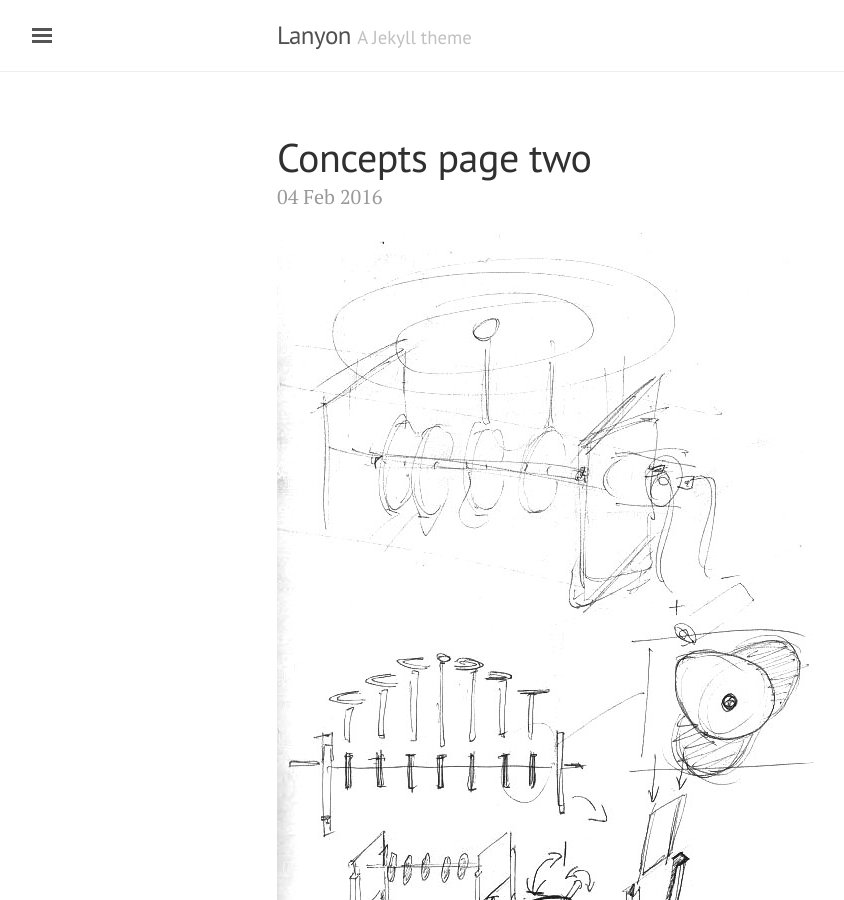
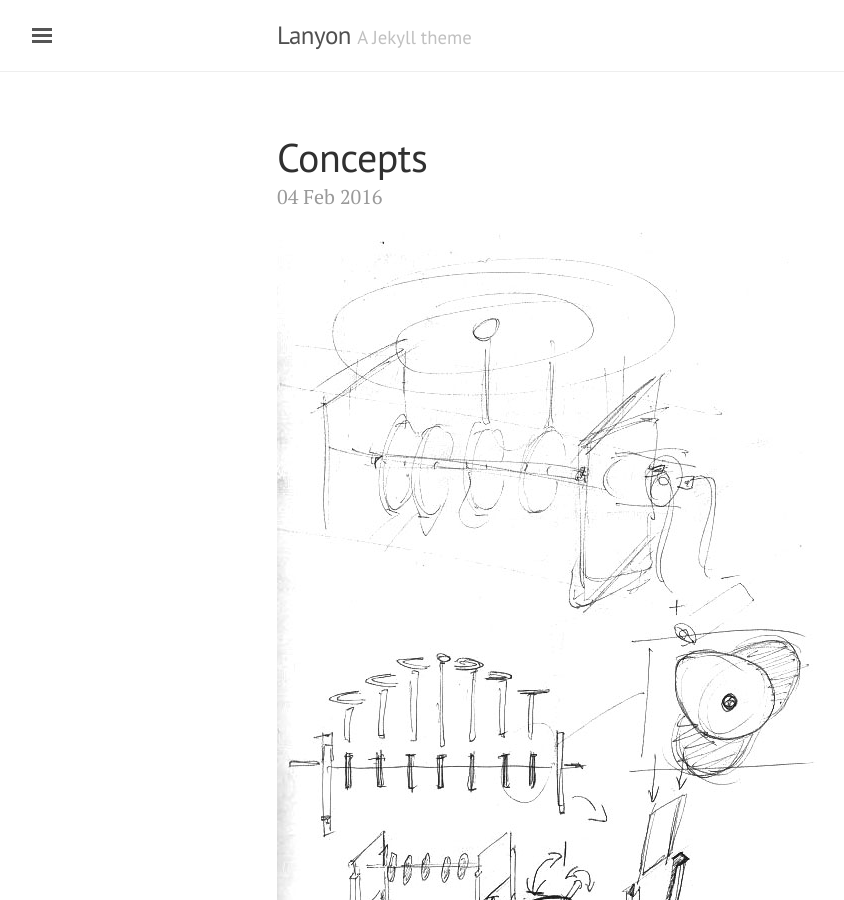
Before and after one commit to FabLabWgtn/Wavy, a Jekyll site: the page built from _posts/2016-02-04-Open-Design-concepts.md, in a window 1280 px wide and 900 px high. Shown: the whole window, without its empty margins (3-847 px from the left). Built offline with Jekyll 4.4.1, drawn with Linux system fonts in a browser that asks for light colours.

```diff
--- a/_posts/2016-02-04-Open-Design-concepts.md
+++ b/_posts/2016-02-04-Open-Design-concepts.md
@@ -1,6 +1,6 @@
 ---
 layout: post
-title: Concepts page two
+title: Concepts
 ---
 
 ![Image]({{site.baseurl}}/working/concepts/1.jpg)
```
Also changed, not shown: other parts of _posts/2016-02-04-Open-Design-concepts.md (+1 -1 lines), working/concepts/page 15.jpg (added), working/concepts/page 16.jpg (added), working/concepts/page 17.jpg (added), working/concepts/page 18.jpg (added), working/concepts/page 19.jpg (added), working/concepts/page 20.jpg (added), working/concepts/page 21.jpg (added), working/concepts/page 22.jpg (added), working/concepts/page 23.jpg (added), working/concepts/page 24.jpg (added), working/concepts/page 25.jpg (added), working/concepts/page 30.JPG (added), working/concepts/page 31.JPG (added), 6 more files.
